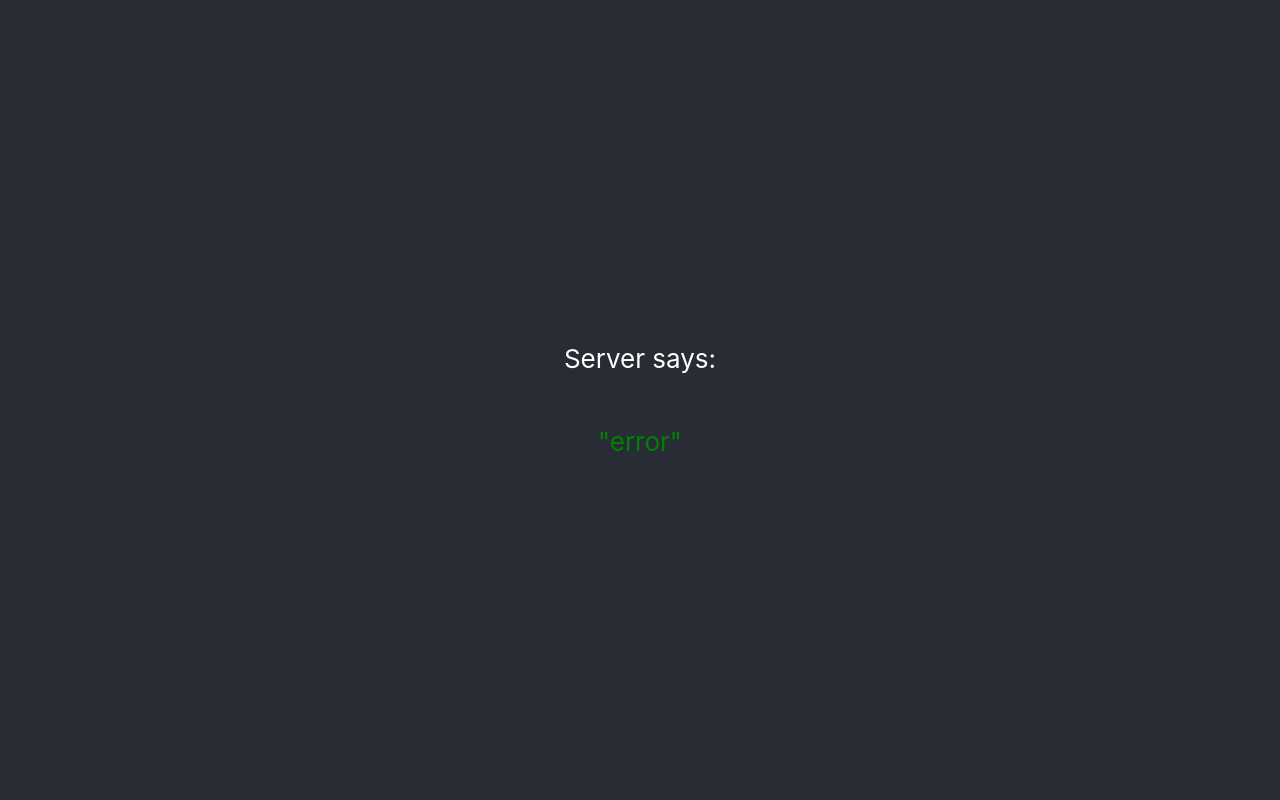
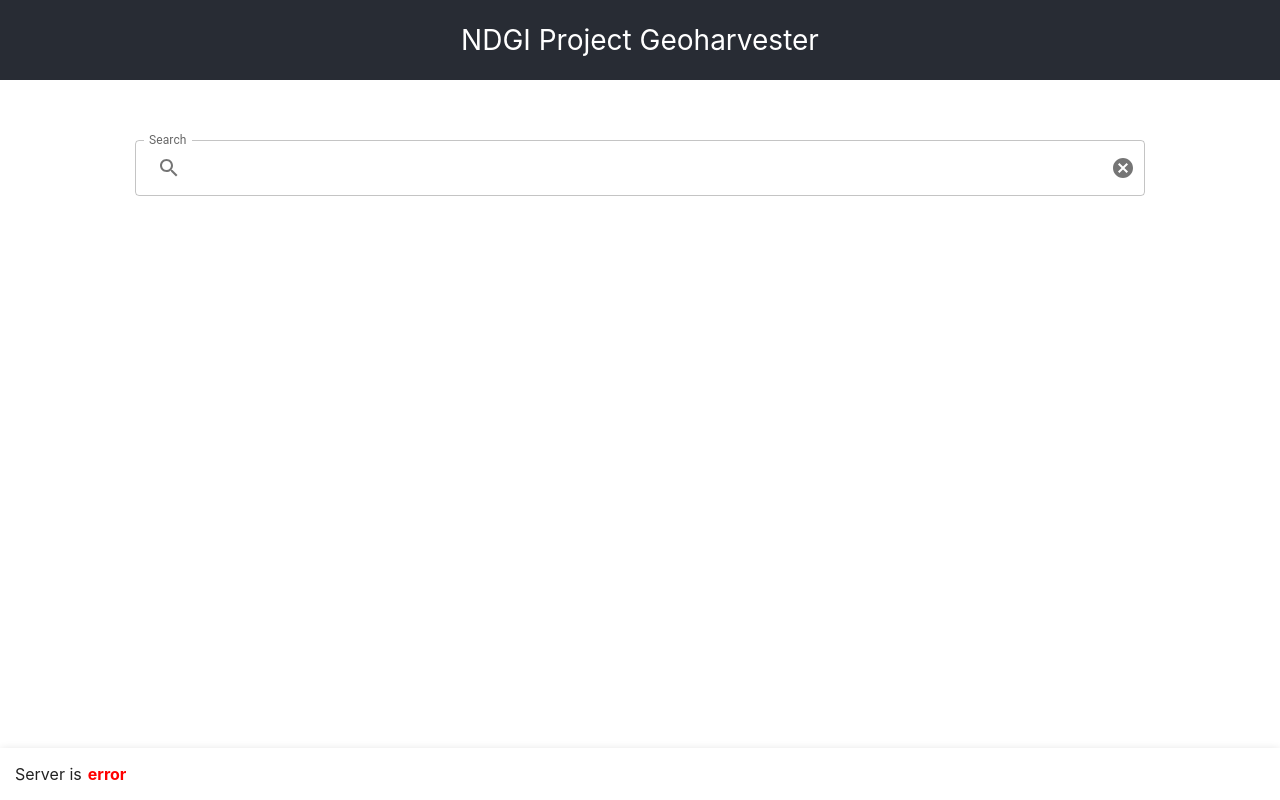
Before and after one commit to FHNW-IVGI/Geoharvester, a React (Create React App) app in the folder client/: page / in a window 1280 px wide. Built offline with nearby package versions, Linux system fonts and the light colour scheme.

Commit message:
Search UI

```diff
--- a/client/package.json
+++ b/client/package.json
@@ -3,6 +3,11 @@
   "version": "0.1.0",
   "private": true,
   "dependencies": {
+    "@emotion/react": "^11.10.5",
+    "@emotion/styled": "^11.10.5",
+    "@fontsource/roboto": "^4.5.8",
+    "@mui/icons-material": "^5.11.0",
+    "@mui/material": "^5.11.1",
     "@testing-library/jest-dom": "^5.16.5",
     "@testing-library/react": "^13.4.0",
     "@testing-library/user-event": "^13.5.0",
--- a/client/src/App.css
+++ b/client/src/App.css
@@ -1,16 +1,19 @@
-.App {
-  text-align: center;
-}
-
-
-
 .App-header {
   background-color: #282c34;
-  min-height: 100vh;
+  height: 10vh;
   display: flex;
   flex-direction: column;
   align-items: center;
   justify-content: center;
-  font-size: calc(10px + 2vmin);
+  font-size: calc(12px + 2vmin);
   color: white;
 }
+
+.App-main {
+  height: 85vh;
+  width: 100%;
+}
+
+.App-footer {
+  height: 5vh;
+}
--- a/client/src/App.tsx
+++ b/client/src/App.tsx
@@ -1,29 +1,34 @@
 import React, { useEffect, useState } from "react";
 import axios from "axios";
 import "./App.css";
+import { SearchBar } from "./components/search/SearchBar";
+import { Footer } from "./components/footer/Footer";
 
 const BASEURL = "http://localhost:8000"; // Adjust to port where backend is running
 const defaultRoute = `${BASEURL}/`;
 
 function App() {
-  const [helloString, setHelloString] = useState("not connected");
+  const [statusString, setStatusString] = useState("not connected");
 
   useEffect(() => {
     const fetchData = async () => {
       const result = await axios(defaultRoute, {});
       const { message } = result.data;
-      setHelloString(message ? message : "error");
+      setStatusString(message ? message : "error");
     };
     fetchData().catch((e) => console.error(e));
   }, []);
 
   return (
-    <div className="App">
-      <header className="App-header">
-        <p>Server says:</p>
-        <p style={{ color: "green" }}>"{helloString}"</p>
-      </header>
-    </div>
+    <>
+      <header className="App-header">NDGI Project Geoharvester</header>
+      <main className="App-main">
+        <SearchBar />
+      </main>
+      <footer className="App-footer">
+        <Footer status={statusString} />
+      </footer>
+    </>
   );
 }
 
--- /dev/null
+++ b/client/src/components/footer/Footer.css
@@ -0,0 +1,11 @@
+.footer-bar {
+    display: flex;
+    flex-direction: row;
+    width: 100%;
+    background-color: white;
+}
+
+.footer-text {
+    padding-left: 15px;
+    width: 100%
+}
--- /dev/null
+++ b/client/src/components/footer/Footer.tsx
@@ -0,0 +1,21 @@
+import { Paper } from "@mui/material";
+import "./Footer.css";
+
+export const Footer = ({ status }: { status: string }) => (
+  <Paper sx={{ position: "fixed", bottom: 0, left: 0, right: 0 }} elevation={3}>
+    <div className="footer-bar">
+      <p className="footer-text">
+        Server is
+        <span
+          style={{
+            color: status === "running" ? "green" : "red",
+            fontWeight: "bold",
+            marginLeft: "6px",
+          }}
+        >
+          {status}
+        </span>
+      </p>
+    </div>
+  </Paper>
+);
--- /dev/null
+++ b/client/src/components/search/SearchBar.css
@@ -0,0 +1,27 @@
+#search {
+    display: flex;
+    flex-direction: column;
+    height: 100%;
+    width: 100%;
+    background-color: white;
+}
+
+#search-toparea {
+    height: 5vh;
+}
+
+#search-searcharea {
+    display: flex;
+    height: 12vh;
+    justify-content: center;
+    align-items: center;
+}
+
+#search-bar {
+    min-width: 400px;
+    width: 100%;
+}
+
+#search-resultarea {
+    flex-grow: 1;
+}
--- /dev/null
+++ b/client/src/components/search/SearchBar.tsx
@@ -0,0 +1,55 @@
+import * as React from "react";
+import Box from "@mui/material/Box";
+import IconButton from "@mui/material/IconButton";
+import Input from "@mui/material/Input";
+import FilledInput from "@mui/material/FilledInput";
+import OutlinedInput from "@mui/material/OutlinedInput";
+import InputLabel from "@mui/material/InputLabel";
+import InputAdornment from "@mui/material/InputAdornment";
+import FormHelperText from "@mui/material/FormHelperText";
+import FormControl from "@mui/material/FormControl";
+import TextField from "@mui/material/TextField";
+import SearchIcon from "@mui/icons-material/Search";
+import CancelIcon from "@mui/icons-material/Cancel";
+import "./SearchBar.css";
+
+export const SearchBar = () => {
+  return (
+    <div id="search">
+      <div id="search-toparea"></div>
+      <div id="search-searcharea">
+        <FormControl sx={{ m: 1, width: "100ch" }} variant="outlined">
+          <InputLabel htmlFor="search-bar">Search</InputLabel>
+          <OutlinedInput
+            id="search-bar"
+            type="text"
+            startAdornment={
+              <InputAdornment position="start">
+                <IconButton
+                  aria-label="trigger-search"
+                  onClick={() => console.log("not implemented")}
+                  edge="end"
+                >
+                  <SearchIcon />
+                </IconButton>
+              </InputAdornment>
+            }
+            endAdornment={
+              <InputAdornment position="end">
+                <IconButton
+                  aria-label="trigger-cancel"
+                  onClick={() => console.log("not implemented")}
+                  edge="end"
+                >
+                  <CancelIcon />
+                </IconButton>
+              </InputAdornment>
+            }
+            label="Search"
+          />
+        </FormControl>
+      </div>
+      <div id="search-resultarea"></div>
+    </div>
+  );
+};
```
Also changed, not shown: 1 other file (tests, documents, lock files or other folders).
